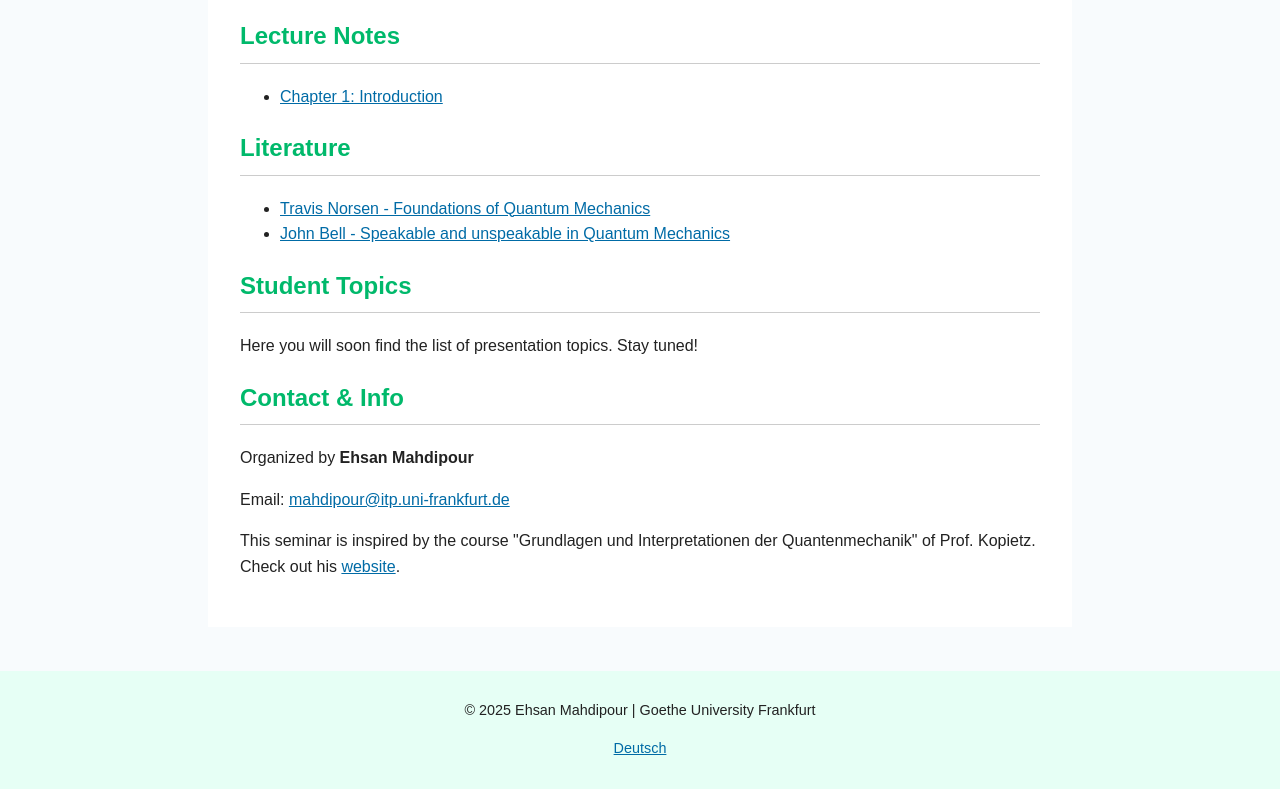
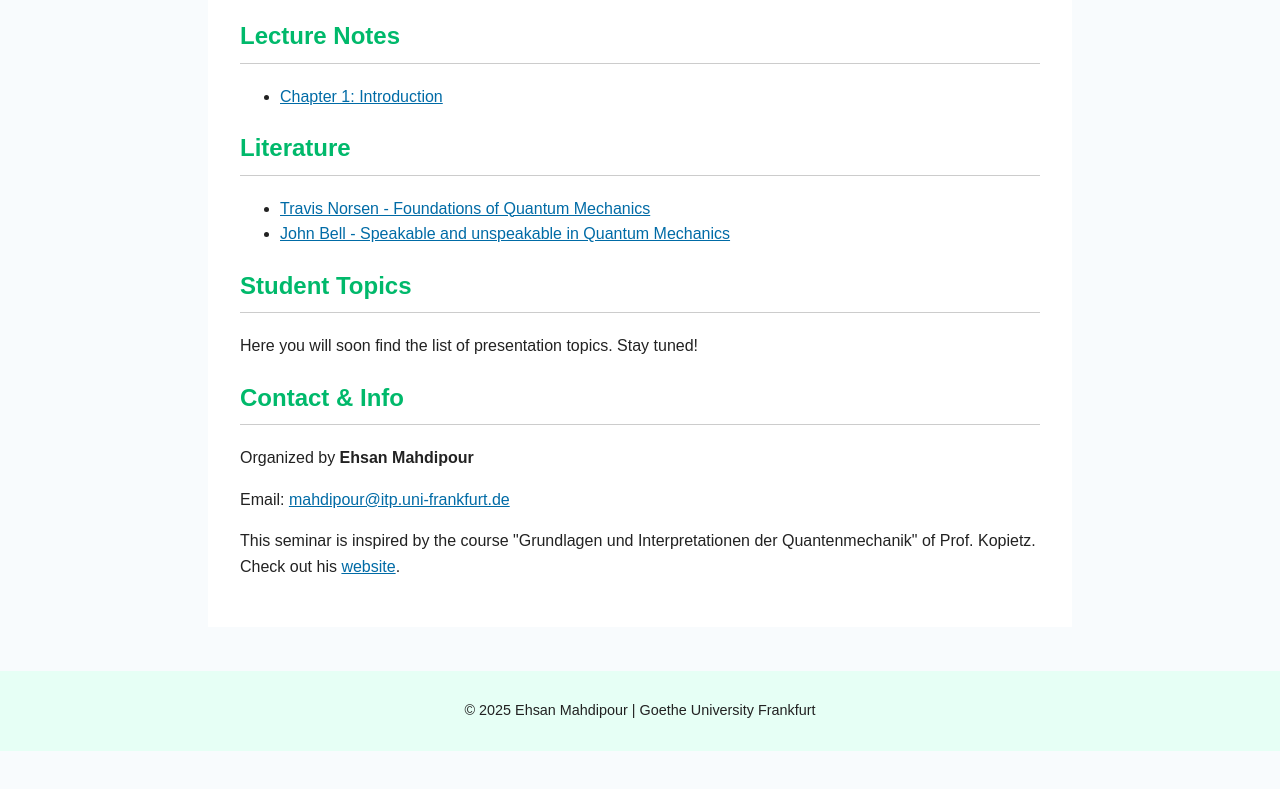
Before and after one commit to EhsanMahdipourQM/QuantumInterpretations, a plain HTML site: page index.html in a window 1280 px wide. Shown: the part 457-1246 px from the top of the page. After the commit the page ends 1208 px from the top, so only its background shows below. Drawn offline with Linux system fonts and the light colour scheme.

Commit message:
Update index.html

```diff
--- a/index.html
+++ b/index.html
@@ -58,7 +58,6 @@
 
   <footer>
     <p>&copy; 2025 Ehsan Mahdipour | Goethe University Frankfurt</p>
-    <p><a href="de.html">Deutsch</a></p>
   </footer>
 </body>
 </html>
```
